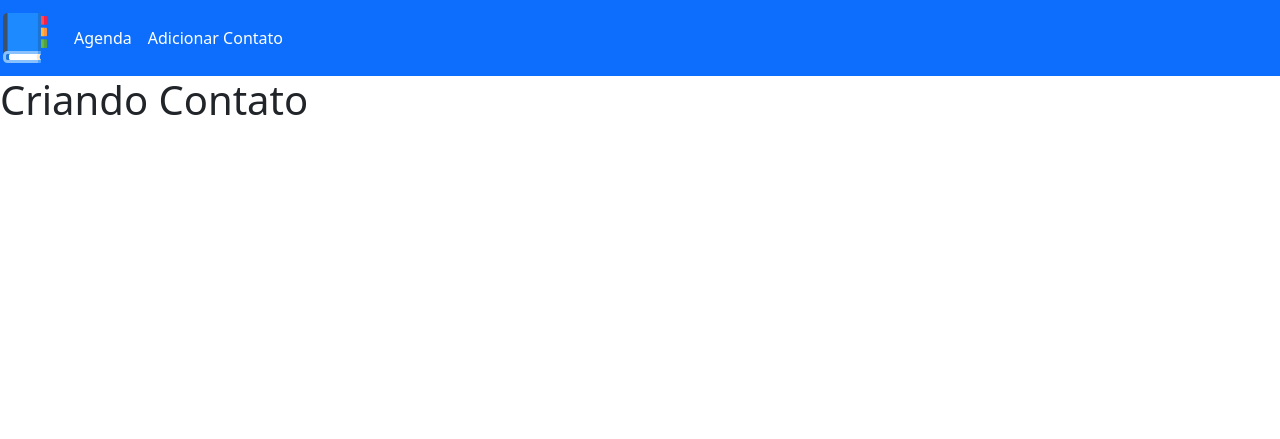
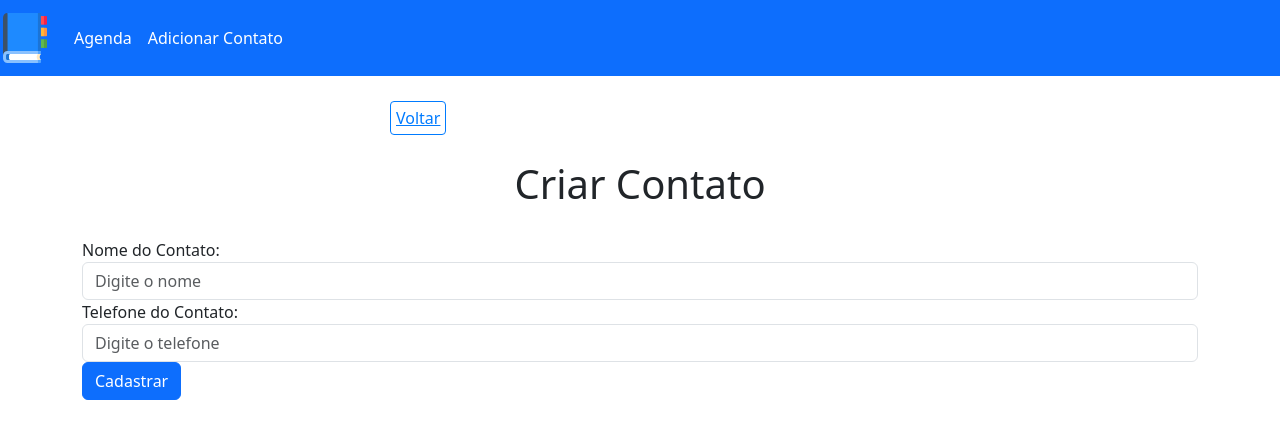
Before and after one commit to MarcoUpe/curso_php, a PHP site: page /create.php in a window 1280 px wide. Shown: the top 439 px of the page. Run offline with PHP 8.4, Linux system fonts and the light colour scheme; data that the repository does not hold is empty.

Commit message:
sec_17_2407

```diff
--- a/17_agenda/create.php
+++ b/17_agenda/create.php
@@ -1,7 +1,22 @@
 <?php
     include_once("templates/header.php");
 ?>
-    <h1>Criando Contato</h1>
+    <div class="container">
+        <?php include_once("templates/backbtn.html"); ?>
+        <h1 id="main-title">Criar Contato</h1>
+        <form action="<?= $BASE_URL ?>config/process.php" method="POST">
+            <input type="hidden" name="type" value="create">
+            <div class="form-group">
+                <label for="name">Nome do Contato:</label>
+                <input type="text" class="form-control" id="name" name="name" placeholder="Digite o nome">
+            </div>
+            <div class="form-group">
+                <label for="phone">Telefone do Contato:</label>
+                <input type="text" class="form-control" id="phone" name="phone" placeholder="Digite o telefone">
+            </div>
+            <button type="submit" class="btn btn-primary">Cadastrar</button>
+        </form>
+    </div>
 <?php
    include_once("templates/footer.php");
 ?>
```
